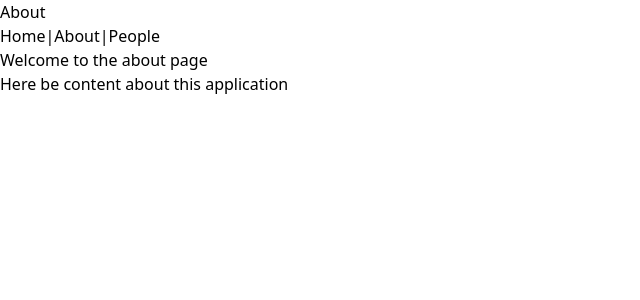
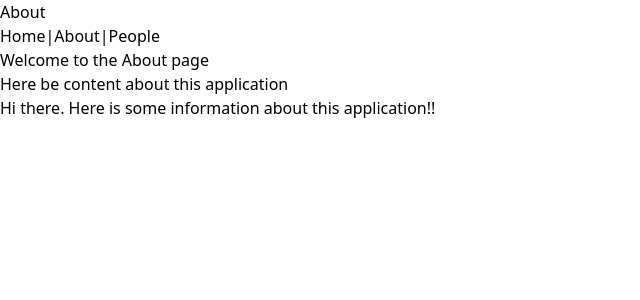
Before and after one commit to bluesalt-labs/contacts, a React (Vite) app: page /#/about in a window 1280 px wide. Shown: the top 300 px of the page, without its empty margins (0-640 px from the left). Built offline with nearby package versions, Linux system fonts and the light colour scheme.

Commit message:
Moves page components to their own files and pages directory.

```diff
--- a/App.jsx
+++ b/App.jsx
@@ -1,57 +1,10 @@
-import { useParams, HashRouter, Routes, Route } from 'react-router'
-import Layout from './src/templates/Layout'
-import ModelList from './src/components/ModelList/ModelList'
-import ModelShow from './src/components/ModelShow/ModelShow'
+import { HashRouter, Routes, Route } from 'react-router'
 
-import people from './src/data/people.json'
-
-const IndexPage = () => {
-  return (
-    <Layout title="Contacts">
-      <h2>Welcome to the Contacts App</h2>
-      <div>Hi there.</div>
-    </Layout>
-  )
-}
-
-const AboutPage = () => {
-  return (
-    <Layout title="About">
-      <h2>Welcome to the about page</h2>
-      <div>Here be  content about this application</div>
-    </Layout>
-  )
-}
-
-const PeopleListPage = () => {
-  return (
-    <Layout title="People">
-      <h2>Welcome to the People list page</h2>
-      <hr />
-      <div>
-        <ModelList models={people} />
-      </div>
-    </Layout>
-  )
-}
-
-const PersonShowPage = () => {
-  let { id } = useParams();
-
-  // Retrieve individual person data by id from the people json array.
-  const personData = (people ?? []).filter(p => p?.id === parseInt(id))[0] ?? []
-
-  const person = {
-    id, ...personData
-  };
-
-  return (
-    <Layout title="Person">
-      <span>This is the person show page</span>
-      <ModelShow model={person} />
-    </Layout>
-  )
-}
+// pages
+import IndexPage from './src/pages/Index'
+import AboutPage from './src/pages/About'
+import PeopleListPage from './src/pages/People/List'
+import PeopleShowPage from './src/pages/People/Show'
 
 function App() {
   return (
@@ -61,7 +14,7 @@ function App() {
         <Route path="about" element={<AboutPage />} />
         <Route path="people">
           <Route index element={<PeopleListPage />} />
-          <Route path=":id" element={<PersonShowPage />} />
+          <Route path=":id" element={<PeopleShowPage />} />
         </Route>
       </Routes>
     </HashRouter>
--- /dev/null
+++ b/src/pages/About.jsx
@@ -0,0 +1,13 @@
+import Layout from '../templates/Layout'
+
+const AboutPage = () => {
+  return (
+    <Layout title="About">
+      <h2>Welcome to the About page</h2>
+           <div>Here be  content about this application</div>
+      <div>Hi there. Here is some information about this application!!</div>
+    </Layout>
+  )
+}
+
+export default AboutPage
--- /dev/null
+++ b/src/pages/Index.jsx
@@ -0,0 +1,12 @@
+import Layout from '../templates/Layout'
+
+const IndexPage = () => {
+  return (
+    <Layout title="Contacts">
+      <h2>Welcome to the Contacts App</h2>
+      <div>Hi there.</div>
+    </Layout>
+  )
+}
+
+export default IndexPage
--- /dev/null
+++ b/src/pages/People/List.jsx
@@ -0,0 +1,19 @@
+import Layout from '../../templates/Layout'
+import ModelList from '../../components/ModelList'
+
+// todo: don't retrieve this directly.
+import people from '../../data/people.json'
+
+const PeopleListPage = () => {
+  return (
+    <Layout title="People">
+      <h2>Welcome to the People list page</h2>
+      <hr />
+      <div>
+        <ModelList models={people} />
+      </div>
+    </Layout>
+  )
+}
+
+export default PeopleListPage
--- /dev/null
+++ b/src/pages/People/Show.jsx
@@ -0,0 +1,26 @@
+import { useParams } from 'react-router'
+import Layout from '../../templates/Layout'
+import ModelShow from '../../components/ModelShow'
+
+// todo: don't retrieve this directly.
+import people from '../../data/people.json'
+
+const PeopleShowPage = () => {
+  let { id } = useParams();
+
+  // Retrieve individual person data by id from the people json array.
+  const personData = (people ?? []).filter(p => p?.id === parseInt(id))[0] ?? []
+
+  const person = {
+    id, ...personData
+  };
+
+  return (
+    <Layout title="Person">
+      <span>This is the person show page</span>
+      <ModelShow model={person} />
+    </Layout>
+  )
+}
+
+export default PeopleShowPage
```
Also changed, not shown: src/components/ModelList.jsx (renamed from src/components/ModelList/ModelList.jsx), src/components/ModelShow.jsx (renamed from src/components/ModelShow/ModelShow.jsx).
